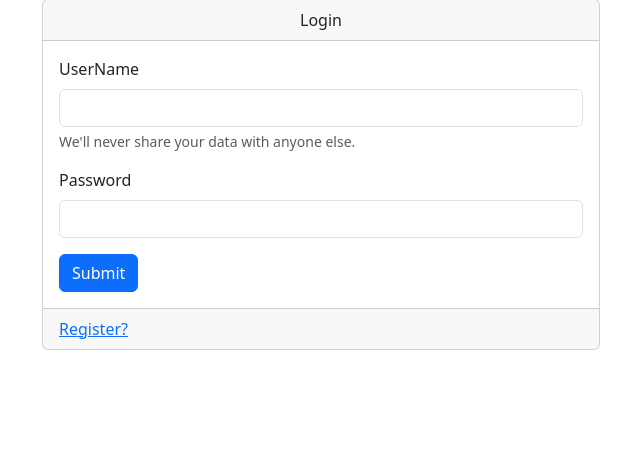
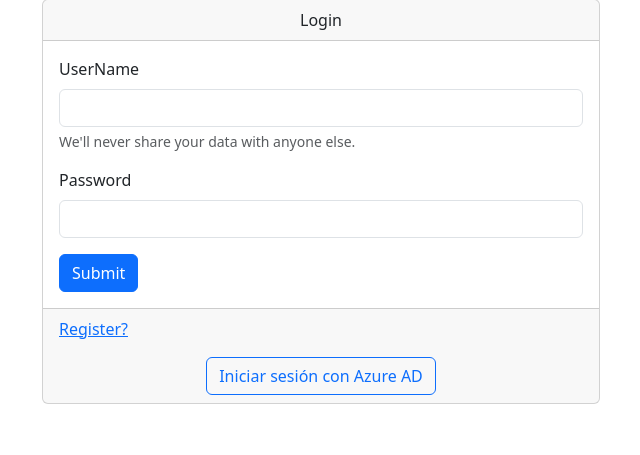
Before and after one commit to AndresKenji/az-204-study, a FastAPI app: page /auth in a window 1280 px wide. Shown: the part 134-589 px from the top of the page, without its empty margins (319-959 px from the left). Run offline with FastAPI, Linux system fonts and the light colour scheme; parts of the project's set-up code (start-up, migrations or seed data) failed here and were passed over.

Commit message:
antes de la ayuda de gemini

```diff
--- a/projects/01-webapp/app/main.py
+++ b/projects/01-webapp/app/main.py
@@ -1,4 +1,4 @@
-from fastapi import FastAPI, Request
+from fastapi import FastAPI, Security
 from fastapi.middleware import Middleware
 from fastapi.middleware.cors import CORSMiddleware
 from fastapi.staticfiles import StaticFiles
@@ -6,7 +6,11 @@ from src.task.router import router as task_router
 from src.auth.router import router as auth_router
 from src.pages.router import router as pages_router
 from src.database import Base, azdb
+from src.auth.security import azure_scheme
 import uvicorn
+import os
+from contextlib import asynccontextmanager
+from typing import AsyncGenerator
 
 
 middleware = [
@@ -18,12 +22,29 @@ middleware = [
         allow_headers=["*"]
     )
 ]
+
+@asynccontextmanager
+async def lifespan(app: FastAPI) -> AsyncGenerator[None, None]:
+    """
+    Load OpenID config on startup.
+    """
+    await azure_scheme.openid_config.load_config()
+    yield
+
 app = FastAPI(
     title="Todo simple app",
     description="A simple todo app using FastAPI and SQLAlchemy",
     version="0.1.0",
-    middleware=middleware
+    middleware=middleware,
+    swagger_ui_oauth2_redirect_url="/oauth2-redirect",
+    swagger_ui_init_oauth={
+        'usePkceWithAuthorizationCodeGrant': True,
+        'clientId': os.getenv("OPENAPI_CLIENT_ID"),
+        'scopes': [f"api://{os.getenv('app_client_id')}/user_impersonation"]
+    }
 )
+
+
 
 app.mount("/static", StaticFiles(directory="static"), name="static")
 
@@ -31,6 +52,10 @@ app.include_router(auth_router)
 app.include_router(task_router)
 app.include_router(pages_router)
 
+@app.get("/az", dependencies=[Security(azure_scheme)])
+async def azure_test():
+    return {"message":"Hello "}
+
 
 Base.metadata.create_all(bind=azdb.engine)
 
--- a/projects/01-webapp/app/src/pages/router.py
+++ b/projects/01-webapp/app/src/pages/router.py
@@ -1,5 +1,5 @@
 from sqlalchemy.orm import Session
-from fastapi import APIRouter, Request, status, Depends, HTTPException
+from fastapi import APIRouter, Request, status, Depends, Security
 from fastapi.responses import RedirectResponse, HTMLResponse
 from fastapi.templating import Jinja2Templates
 from src.auth import router as auth_routes
@@ -7,6 +7,8 @@ from src.task import task
 from src.auth import security
 from src.pages.schemas import LoginForm
 from src.database import azdb
+from src.auth.security import azure_scheme
+
 
 
 router = APIRouter(
@@ -53,6 +55,12 @@ async def login(request: Request):
                      }
         )
     return response
+
+####################### LOGIN POR AZURE ##############################
+@router.get("/login/azure")
+async def login_azure():
+    # Redirige al usuario al login de Azure AD
+    return RedirectResponse(url="/profile")
 
 @router.get("/logout", response_class=HTMLResponse)
 async def logout(request:Request):
@@ -173,3 +181,11 @@ async def create_task_form(request:Request):
             )
         response.delete_cookie("access_token")
         return response
+
+
+from fastapi import Security
+from fastapi_azure_auth.user import User
+
+@router.get("/profile")
+async def profile(user: User = Security(azure_scheme)):
+    return {"name": user.name, "email": user.email}
--- a/projects/01-webapp/app/templates/login.html
+++ b/projects/01-webapp/app/templates/login.html
@@ -35,6 +35,9 @@
         </div>
         <div class="card-footer text-muted">
             <a href="register">Register?</a>
+            <div class="text-center mt-3">
+                <a href="/login/azure" class="btn btn-outline-primary">Iniciar sesión con Azure AD</a>
+            </div>
         </div>
     </div>
 </div>
```
Also changed, not shown: projects/01-webapp/app/src/auth/security.py (+8 -0 lines).
